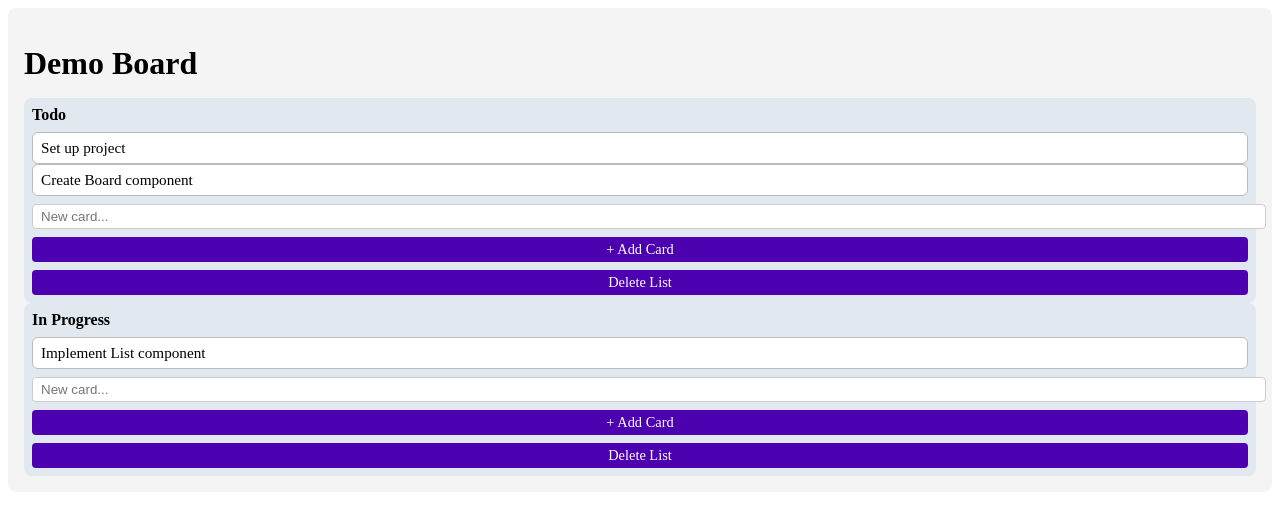
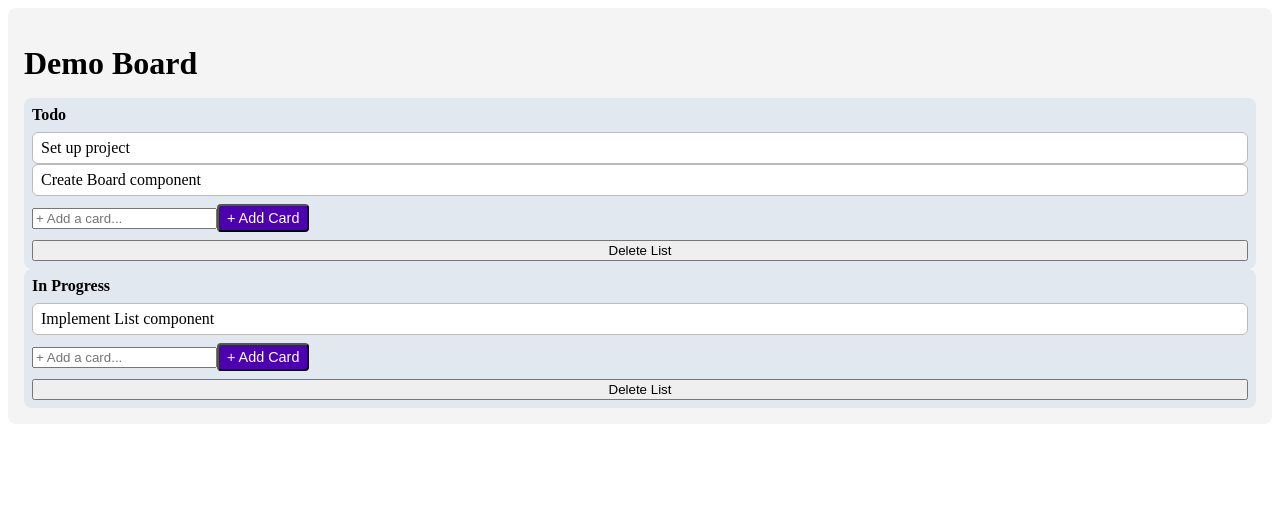
Before and after one commit to merahimi2002/trello, a Next.js app: page / in a window 1280 px wide. Shown: the top 514 px of the page. Built offline with nearby package versions, Linux system fonts and the light colour scheme.

Commit message:
Drag and drop whitout soft transition

```diff
--- a/app/components/board/Board.tsx
+++ b/app/components/board/Board.tsx
@@ -1,48 +1,156 @@
 "use client"
 
-import { useState } from "react"
+import { useCallback, useState } from "react"
 import { useBoardStore } from "@/app/store/board.store"
+import {
+  DndContext,
+  DragEndEvent,
+  pointerWithin,
+  PointerSensor,
+  useSensor,
+  useSensors,
+} from "@dnd-kit/core"
+import {
+  SortableContext,
+  horizontalListSortingStrategy,
+  arrayMove,
+} from "@dnd-kit/sortable"
 import List from "@/app/components/list/List"
 import "@/app/styles/components/_board.scss"
 
 export default function Board() {
-  const { board, updateBoardTitle } = useBoardStore()
+  const { board, lists, updateBoardTitle } = useBoardStore()
   const [isEditing, setIsEditing] = useState(false)
-  const [title, setTitle] = useState(board.title)
+  const [title, setTitle] = useState(board.title || "My Board")
+
+  // Custom sensor to prevent accidental drag on small movements
+  const sensors = useSensors(
+    useSensor(PointerSensor, {
+      activationConstraint: {
+        distance: 5, // drag only starts after moving the pointer 5px
+      },
+    })
+  )
 
   const handleBlur = () => {
-    updateBoardTitle(title)
+    updateBoardTitle(title.trim())
     setIsEditing(false)
   }
 
+  const handleDragEnd = useCallback((event: DragEndEvent) => {
+    const { active, over } = event
+    if (!over || active.id === over.id) return
+
+    const activeId = active.id as string
+    const overId = over.id as string
+
+    // Case 1: Reordering lists (columns)
+    if (board.listIds.includes(activeId)) {
+      const oldIndex = board.listIds.indexOf(activeId)
+      const newIndex = board.listIds.indexOf(overId)
+      if (newIndex < 0) return
+
+      const newListIds = arrayMove(board.listIds, oldIndex, newIndex)
+
+      useBoardStore.setState((s) => ({
+        board: { ...s.board, listIds: newListIds },
+      }))
+      return
+    }
+
+    // Case 2: Moving a card
+    let sourceListId: string | undefined
+    for (const [lid, l] of Object.entries(lists)) {
+      if (l.cardIds.includes(activeId)) {
+        sourceListId = lid
+        break
+      }
+    }
+    if (!sourceListId) return
+
+    let targetListId = overId
+    let insertIndex = lists[targetListId]?.cardIds?.length ?? 0
+
+    // Dropped on another card → find its list and position
+    if (!board.listIds.includes(overId)) {
+      for (const [lid, l] of Object.entries(lists)) {
+        const idx = l.cardIds.indexOf(overId)
+        if (idx !== -1) {
+          targetListId = lid
+          insertIndex = idx
+          break
+        }
+      }
+    }
+
+    const sourceList = lists[sourceListId]
+    const targetList = lists[targetListId]
+
+    if (sourceListId === targetListId) {
+      // Reorder inside the same list
+      const oldIndex = sourceList.cardIds.indexOf(activeId)
+      if (oldIndex === insertIndex) return
+
+      const newCardIds = arrayMove(sourceList.cardIds, oldIndex, insertIndex)
+
+      useBoardStore.setState((s) => ({
+        lists: {
+          ...s.lists,
+          [sourceListId]: { ...sourceList, cardIds: newCardIds },
+        },
+      }))
+    } else {
+      // Move card to another list
+      const newSourceIds = sourceList.cardIds.filter(id => id !== activeId)
+
+      const newTargetIds = [...(targetList?.cardIds || [])]
+      newTargetIds.splice(insertIndex, 0, activeId)
+
+      useBoardStore.setState((s) => ({
+        lists: {
+          ...s.lists,
+          [sourceListId]: { ...sourceList, cardIds: newSourceIds },
+          [targetListId]: { ...(targetList || { title: "", cardIds: [] }), cardIds: newTargetIds },
+        },
+      }))
+    }
+  }, [board.listIds, lists])
+
   return (
-    <div className="board p-4">
-      {/* ---------- Board Title ---------- */}
+    <div className="board">
+      {/* Board title */}
       {isEditing ? (
         <input
-          className="board-title-input border p-1 rounded"
+          className="board-title-input"
           value={title}
           onChange={(e) => setTitle(e.target.value)}
           onBlur={handleBlur}
-          onKeyDown={(e) => {
-            if (e.key === "Enter") handleBlur()
-          }}
+          onKeyDown={(e) => e.key === "Enter" && handleBlur()}
           autoFocus
         />
       ) : (
-        <h1
-          className="board-title text-2xl font-bold cursor-pointer"
-          onClick={() => setIsEditing(true)}
-        >
-          {board.title}
+        <h1 className="board-title" onClick={() => setIsEditing(true)}>
+          {title}
         </h1>
       )}
 
-      <div className="lists">
-        {board.listIds.map((id) => (
-          <List key={id} listId={id} />
-        ))}
-      </div>
+      {/* Drag & drop root */}
+      <DndContext
+        sensors={sensors}
+        collisionDetection={pointerWithin}
+        onDragEnd={handleDragEnd}
+      >
+        <SortableContext
+          items={board.listIds}
+          strategy={horizontalListSortingStrategy}
+        >
+          <div className="board-lists">
+            {board.listIds.map((id) => (
+              <List key={id} listId={id} />
+            ))}
+          </div>
+        </SortableContext>
+      </DndContext>
     </div>
   )
 }
--- a/app/components/card/Card.tsx
+++ b/app/components/card/Card.tsx
@@ -1,6 +1,8 @@
 "use client"
 
 import { useState } from "react"
+import { useSortable } from "@dnd-kit/sortable"
+import { CSS } from "@dnd-kit/utilities"
 import { useBoardStore } from "@/app/store/board.store"
 import type { ID } from "@/app/types/board.types"
 import CardModal from "./CardModal"
@@ -14,10 +16,45 @@ export default function Card({ cardId }: CardProps) {
   const card = useBoardStore((state) => state.cards[cardId])
   const [modalOpen, setModalOpen] = useState(false)
 
+  const {
+    attributes,
+    listeners,
+    setNodeRef,
+    transform,
+    transition,
+    isDragging,
+  } = useSortable({ id: cardId })
+
+  const dragStyle = {
+    transform: CSS.Transform.toString(transform)
+      ? `${CSS.Transform.toString(transform)} rotate(${isDragging ? '2deg' : '0deg'}) scale(${isDragging ? 1.05 : 1})`
+      : undefined,
+    transition: transition || 'transform 0.18s ease, opacity 0.18s ease, box-shadow 0.18s ease',
+  }
+
+  if (!card) return null
+
   return (
     <>
-      <div className="card" onClick={() => setModalOpen(true)}>
-        <div className="card-title">{card.title}</div>
+      <div
+        ref={setNodeRef}
+        style={dragStyle}
+        className={`card ${isDragging ? "card--dragging" : ""}`}
+        {...attributes}
+        {...listeners}
+        onClick={(e) => {
+          if (isDragging) return
+          e.stopPropagation()
+          setModalOpen(true)
+        }}
+      >
+        <div className="card__title">{card.title}</div>
+
+        {card.comments?.length > 0 && (
+          <div className="card__comments-count">
+            {card.comments.length} comment{card.comments.length > 1 ? "s" : ""}
+          </div>
+        )}
       </div>
 
       {modalOpen && <CardModal cardId={cardId} close={() => setModalOpen(false)} />}
--- a/app/components/list/List.tsx
+++ b/app/components/list/List.tsx
@@ -3,6 +3,11 @@
 import { useState } from "react"
 import { useBoardStore } from "@/app/store/board.store"
 import type { ID } from "@/app/types/board.types"
+import {
+  SortableContext,
+  horizontalListSortingStrategy,
+  useSortable,
+} from "@dnd-kit/sortable"
 import Card from "@/app/components/card/Card"
 import "@/app/styles/components/_list.scss"
 
@@ -12,15 +17,32 @@ interface ListProps {
 
 export default function List({ listId }: ListProps) {
   const list = useBoardStore((state) => state.lists[listId])
+  const cardIds = useBoardStore((state) => state.lists[listId]?.cardIds ?? [])
+
   const { updateListTitle, removeList, addCard } = useBoardStore()
-  const cards = useBoardStore((state) => state.cards)
 
   const [isEditingTitle, setIsEditingTitle] = useState(false)
-  const [title, setTitle] = useState(list.title)
+  const [title, setTitle] = useState(list?.title || "")
   const [newCardTitle, setNewCardTitle] = useState("")
 
+  // Make list draggable (sortable column)
+  const {
+    attributes,
+    listeners,
+    setNodeRef: setListRef,
+    transition,
+    isDragging,
+  } = useSortable({ id: listId })
+
+  const listStyle = {
+    transition: isDragging
+      ? 'transform 0.25s ease-out, opacity 0.25s ease-out'
+      : 'transform 0.35s cubic-bezier(0.34, 1.56, 0.64, 1), opacity 0.2s ease',
+    opacity: isDragging ? 0.8 : 1,
+  }
+
   const handleTitleBlur = () => {
-    updateListTitle(listId, title)
+    if (title.trim()) updateListTitle(listId, title.trim())
     setIsEditingTitle(false)
   }
 
@@ -30,19 +52,25 @@ export default function List({ listId }: ListProps) {
     setNewCardTitle("")
   }
 
+  if (!list) return null
+
   return (
-    <div className="list">
-      {/* List Title */}
+    <div
+      ref={setListRef}
+      style={listStyle}
+      className="list"
+      {...attributes}
+      {...listeners}
+    >
+      {/* List title */}
       {isEditingTitle ? (
         <input
-          className="list-title-input"
           value={title}
           onChange={(e) => setTitle(e.target.value)}
           onBlur={handleTitleBlur}
-          onKeyDown={(e) => {
-            if (e.key === "Enter") handleTitleBlur()
-          }}
+          onKeyDown={(e) => e.key === "Enter" && handleTitleBlur()}
           autoFocus
+          onPointerDown={(e) => e.stopPropagation()}
         />
       ) : (
         <div className="list-title" onClick={() => setIsEditingTitle(true)}>
@@ -50,34 +78,40 @@ export default function List({ listId }: ListProps) {
         </div>
       )}
 
-      {/* Cards */}
-      <div className="cards flex flex-col gap-2">
-        {list.cardIds.map((cardId) => (
+      {/* Horizontal cards container */}
+      <SortableContext items={cardIds} strategy={horizontalListSortingStrategy}>
+        <div className="cards-container">
+          {cardIds.map((cardId) => (
             <Card key={cardId} cardId={cardId} />
           ))}
         </div>
+      </SortableContext>
 
-      {/* Add New Card */}
+      {/* Add new card */}
+      <div className="add-card-section">
         <input
-        className="list-title-input"
-        placeholder="New card..."
+          className="new-card-input"
+          placeholder="+ Add a card..."
           value={newCardTitle}
           onChange={(e) => setNewCardTitle(e.target.value)}
-        onKeyDown={(e) => {
-          if (e.key === "Enter") handleAddCard()
-        }}
+          onKeyDown={(e) => e.key === "Enter" && handleAddCard()}
+          onPointerDown={(e) => e.stopPropagation()}
         />
-      <div className="add-card-btn" onClick={handleAddCard}>
+        <button
+          className="add-card-btn"
+          onClick={handleAddCard}
+        >
           + Add Card
+        </button>
       </div>
 
-      {/* Remove List */}
-      <div
-        className="add-card-btn mt-2 bg-red-500"
+      {/* Delete list button */}
+      <button
+        className="delete-list-btn"
         onClick={() => removeList(listId)}
       >
         Delete List
-      </div>
+      </button>
     </div>
   )
 }
```
Lines whose indentation alone changed are shown as unchanged.
